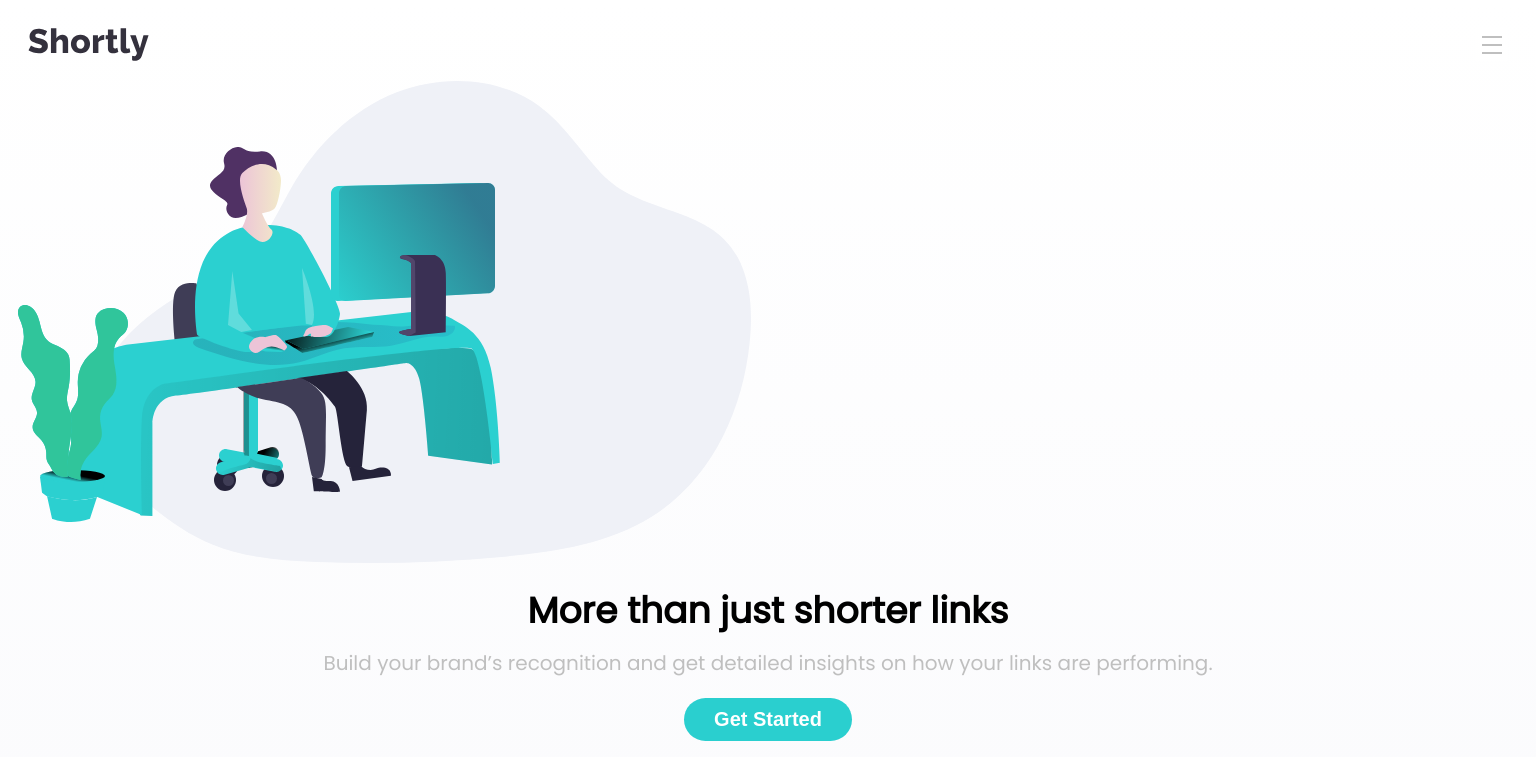
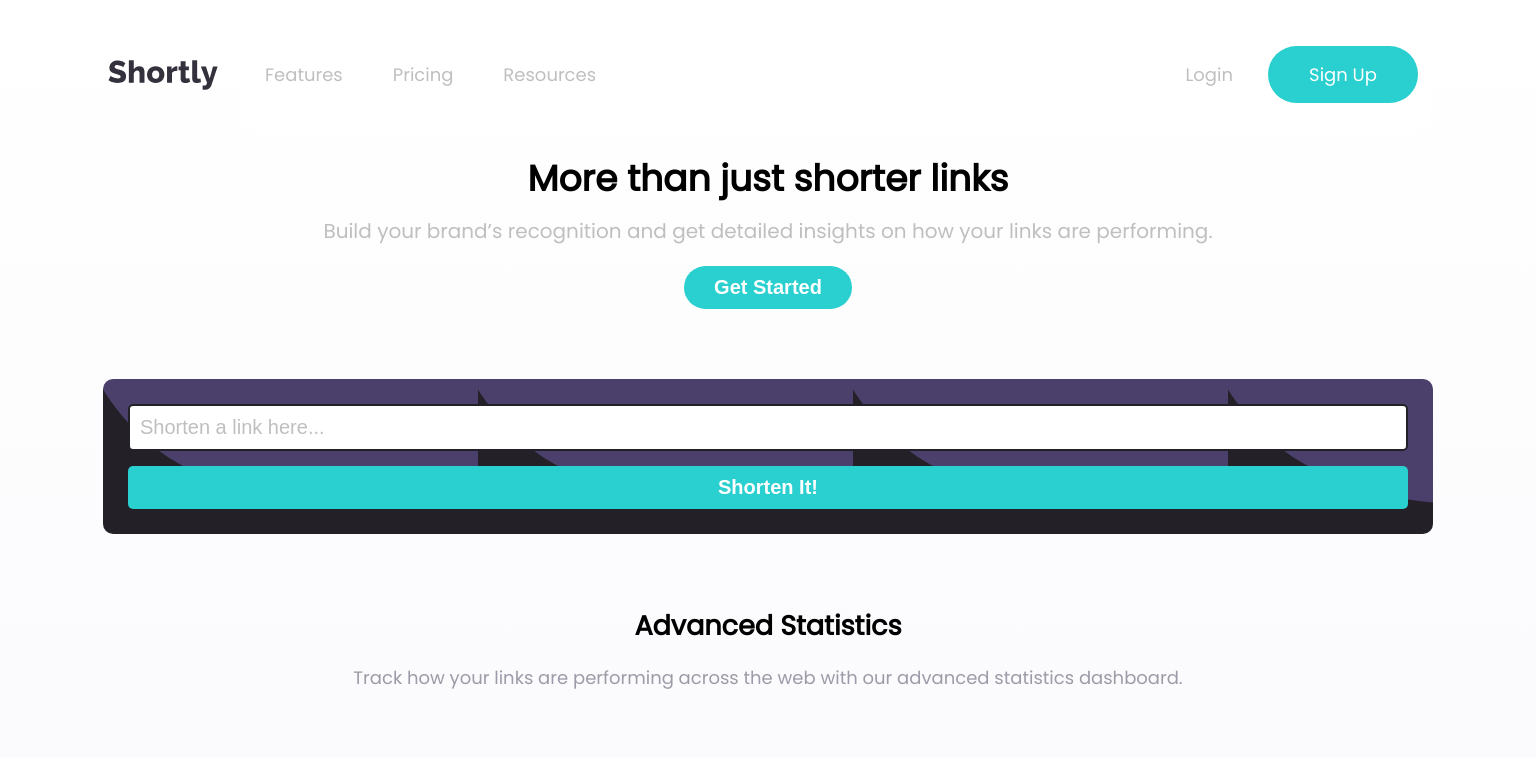
Before and after one commit to laura-daugherty/FrontEndMasters-url-shortening, a React (Create React App) app in the folder url-shortening-api-master/: page / in a window 1536 px wide. Shown: the top 757 px of the page. Built offline with nearby package versions, Linux system fonts and the light colour scheme.

Commit message:
WIP desktop styling

```diff
--- a/url-shortening-api-master/src/App.js
+++ b/url-shortening-api-master/src/App.js
@@ -139,10 +139,23 @@ function App() {
           <div className="burger"></div>
           <div className="burger"></div>
         </button>
+        <nav className="navNav">
+          <menu className="first_nav navRow">
+            <div className="navbutt">Features</div>
+            <div className="navbutt">Pricing</div>
+            <div className="navbutt">Resources</div>
+          </menu>
+          <menu className="second_nav navRow">
+            <div className="navbutt">Login</div>
+            <div className="navbutt signup">Sign Up</div>
+          </menu>
+        </nav>
       </header>
-      <div>
+      <div className="displayMenu">
         {displayMenu()}
       </div>
+
+
       <div className="shorterLinks">
         <h1>
           More than just shorter links
--- a/url-shortening-api-master/src/app.css
+++ b/url-shortening-api-master/src/app.css
@@ -1,8 +1,19 @@
-
+/* mobile styling */
+  body {
+    background-image: linear-gradient(white, #EFF0F7)
+  }
   header {
     display: flex;
     justify-content: space-between;
     padding: 20px
+  }
+
+  .navNav {
+    display: none;
+  }
+
+  .navDiv {
+    display: none;
   }
 
   .person {
@@ -307,3 +318,72 @@ li {
   .attribution {
     color: hsl(257, 7%, 63%)
   }
+
+
+
+/* desktop styling */
+
+@media(min-width: 1440px) {
+  body {
+    padding: 10px 80px
+  }
+  header {
+    display: flex;
+    justify-content: space-between;
+    /* padding: 20px */
+    align-items: center;
+    padding-top: 0
+  }
+  header img {
+    height: 30px;
+    /* padding: 30px 0px 0px 60px */
+  }
+  .displayMenu {
+    display: none;
+  }
+
+  .burgerButton {
+    display: none;
+  }
+
+  .navNav {
+    display: flex;
+    justify-content: space-between;
+    flex-flow: row;
+    background-color: white;
+    color: hsl(0, 0%, 75%);
+    padding: 0;
+    margin: 0;
+    width: 90%
+  }
+
+  .navRow {
+    display: flex;
+    flex-flow: row;
+    padding: 0
+  }
+
+  .navbutt {
+    background-color: white;
+    color:hsl(0, 0%, 75%);
+    margin: 10px
+  }
+
+  .second_nav {
+    border: none;
+  }
+  .signup {
+    background-color: hsl(180, 66%, 49%);
+    width: 120px;
+    text-align: center;
+    border-radius: 50px;
+    color: white
+  }
+
+  .shorterLinks {
+    display:flex;
+    flex-flow:column;
+    justify-content:flex-start
+  }
+
+}
--- a/url-shortening-api-master/src/index.css
+++ b/url-shortening-api-master/src/index.css
@@ -3,5 +3,4 @@
 body {
   font-family: 'Poppins', sans-serif;
   font-size: 18px;
-  background-image: linear-gradient(white, #EFF0F7)
 }
```
Lines whose indentation alone changed are shown as unchanged.
